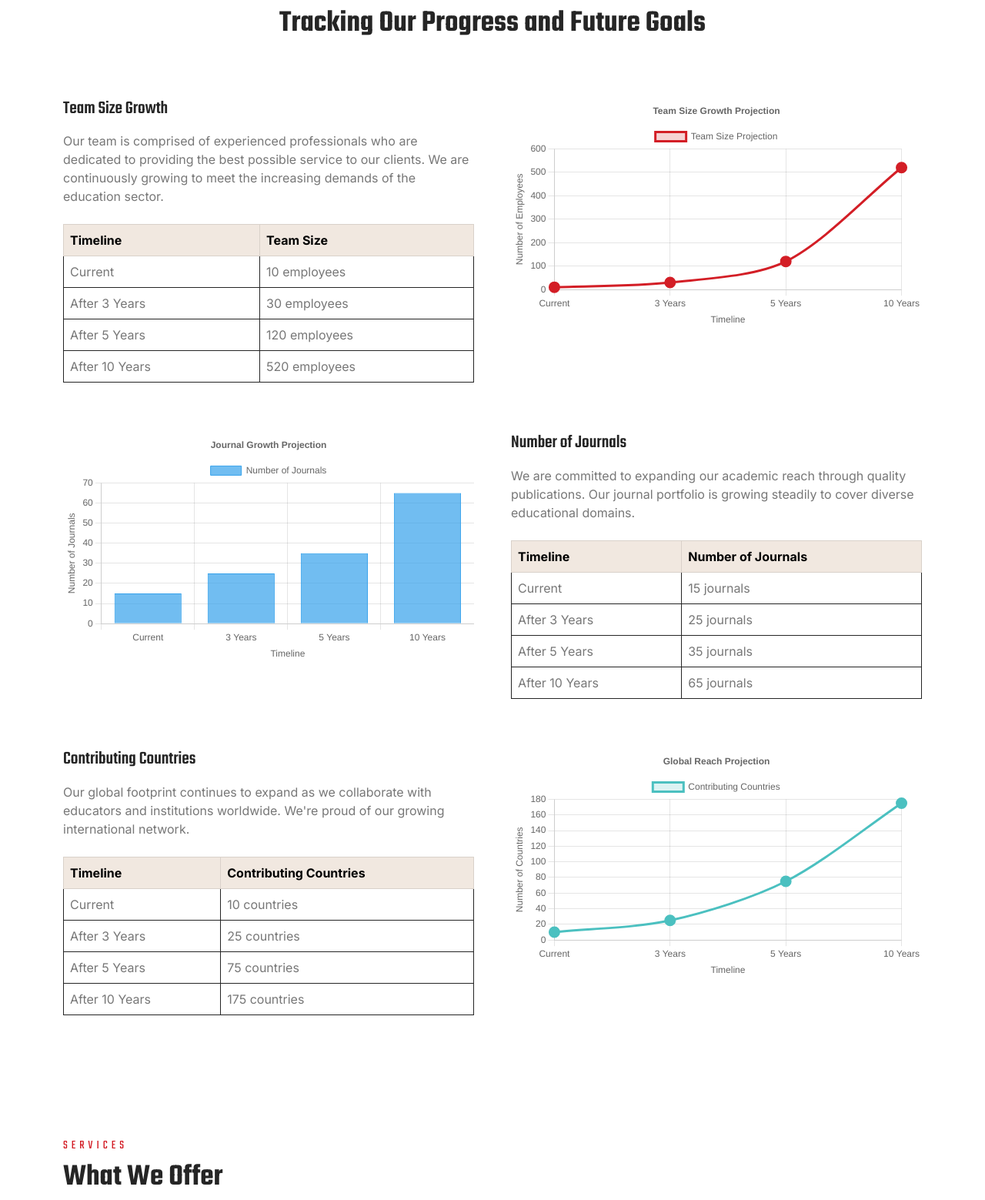
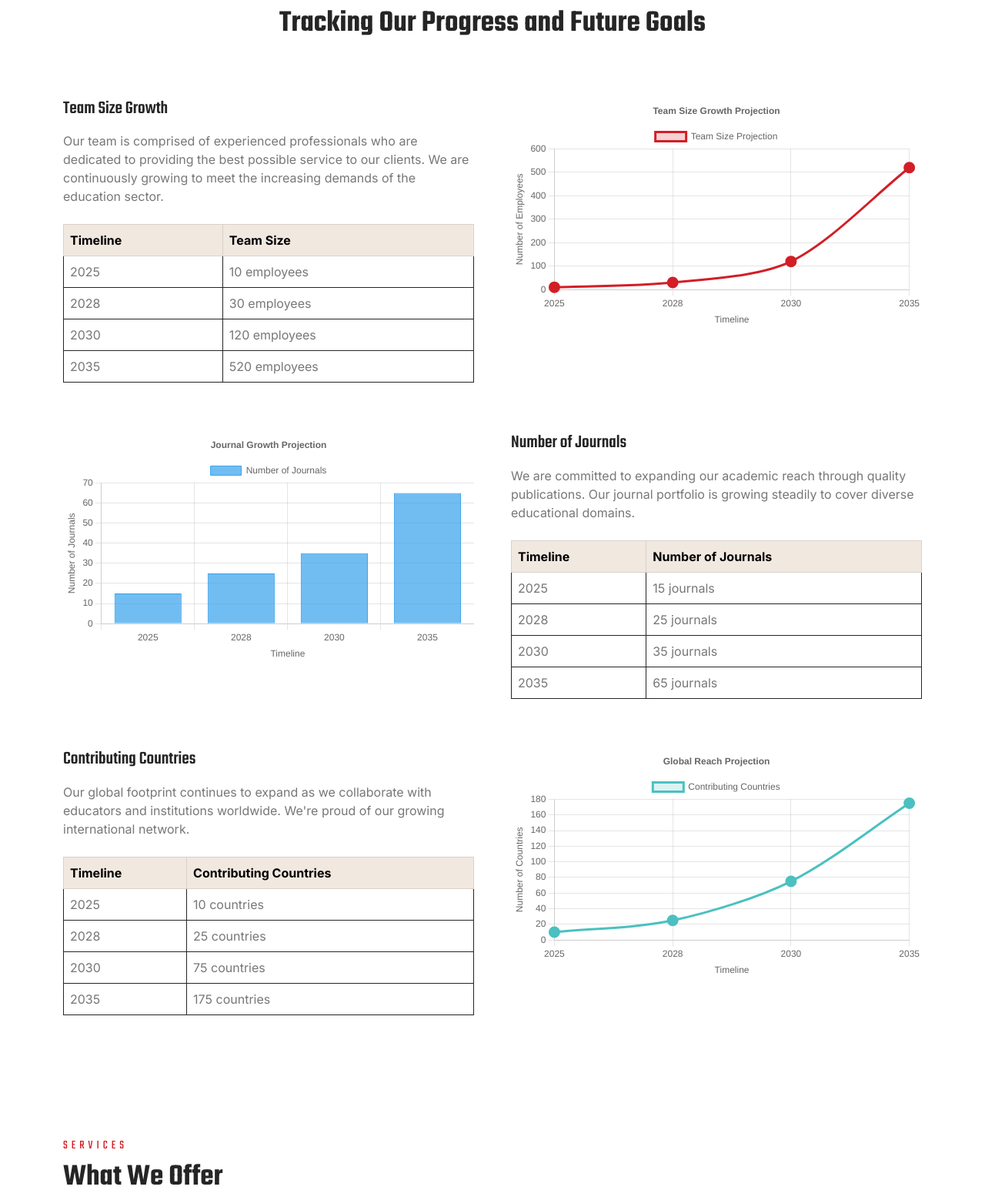
Before and after one commit to pankaj8949/atmam-homepage, a Flask app: page / in a window 1280 px wide. Shown: the part 1628-3187 px from the top of the page at 77% size. Run offline with Flask 3, Linux system fonts and the light colour scheme; some libraries are stand-ins or nearby versions; some web fonts are replaced.

Commit message:
replaced current-> 2025

```diff
--- a/templates/index.html
+++ b/templates/index.html
@@ -207,19 +207,19 @@
                 </thead>
                 <tbody>
                   <tr>
-                    <td>Current</td>
+                    <td>2025</td>
                     <td>10 employees</td>
                   </tr>
                   <tr>
-                    <td>After 3 Years</td>
+                    <td>2028</td>
                     <td>30 employees</td>
                   </tr>
                   <tr>
-                    <td>After 5 Years</td>
+                    <td>2030</td>
                     <td>120 employees</td>
                   </tr>
                   <tr>
-                    <td>After 10 Years</td>
+                    <td>2035</td>
                     <td>520 employees</td>
                   </tr>
                 </tbody>
@@ -262,19 +262,19 @@
                 </thead>
                 <tbody>
                   <tr>
-                    <td>Current</td>
+                    <td>2025</td>
                     <td>15 journals</td>
                   </tr>
                   <tr>
-                    <td>After 3 Years</td>
+                    <td>2028</td>
                     <td>25 journals</td>
                   </tr>
                   <tr>
-                    <td>After 5 Years</td>
+                    <td>2030</td>
                     <td>35 journals</td>
                   </tr>
                   <tr>
-                    <td>After 10 Years</td>
+                    <td>2035</td>
                     <td>65 journals</td>
                   </tr>
                 </tbody>
@@ -303,19 +303,19 @@
                 </thead>
                 <tbody>
                   <tr>
-                    <td>Current</td>
+                    <td>2025</td>
                     <td>10 countries</td>
                   </tr>
                   <tr>
-                    <td>After 3 Years</td>
+                    <td>2028</td>
                     <td>25 countries</td>
                   </tr>
                   <tr>
-                    <td>After 5 Years</td>
+                    <td>2030</td>
                     <td>75 countries</td>
                   </tr>
                   <tr>
-                    <td>After 10 Years</td>
+                    <td>2035</td>
                     <td>175 countries</td>
                   </tr>
                 </tbody>
@@ -340,7 +340,7 @@
             const teamGrowthChart = new Chart(teamCtx, {
               type: 'line',
               data: {
-                labels: ['Current', '3 Years', '5 Years', '10 Years'],
+                labels: ['2025', '2028', '2030', '2035'],
                 datasets: [{
                   label: 'Team Size Projection',
                   data: [10, 30, 120, 520],
@@ -384,7 +384,7 @@
             const journalsGrowthChart = new Chart(journalsCtx, {
               type: 'bar',
               data: {
-                labels: ['Current', '3 Years', '5 Years', '10 Years'],
+                labels: ['2025', '2028', '2030', '2035'],
                 datasets: [{
                   label: 'Number of Journals',
                   data: [15, 25, 35, 65],
@@ -425,7 +425,7 @@
             const countriesGrowthChart = new Chart(countriesCtx, {
               type: 'line',
               data: {
-                labels: ['Current', '3 Years', '5 Years', '10 Years'],
+                labels: ['2025', '2028', '2030', '2035'],
                 datasets: [{
                   label: 'Contributing Countries',
                   data: [10, 25, 75, 175],
```
